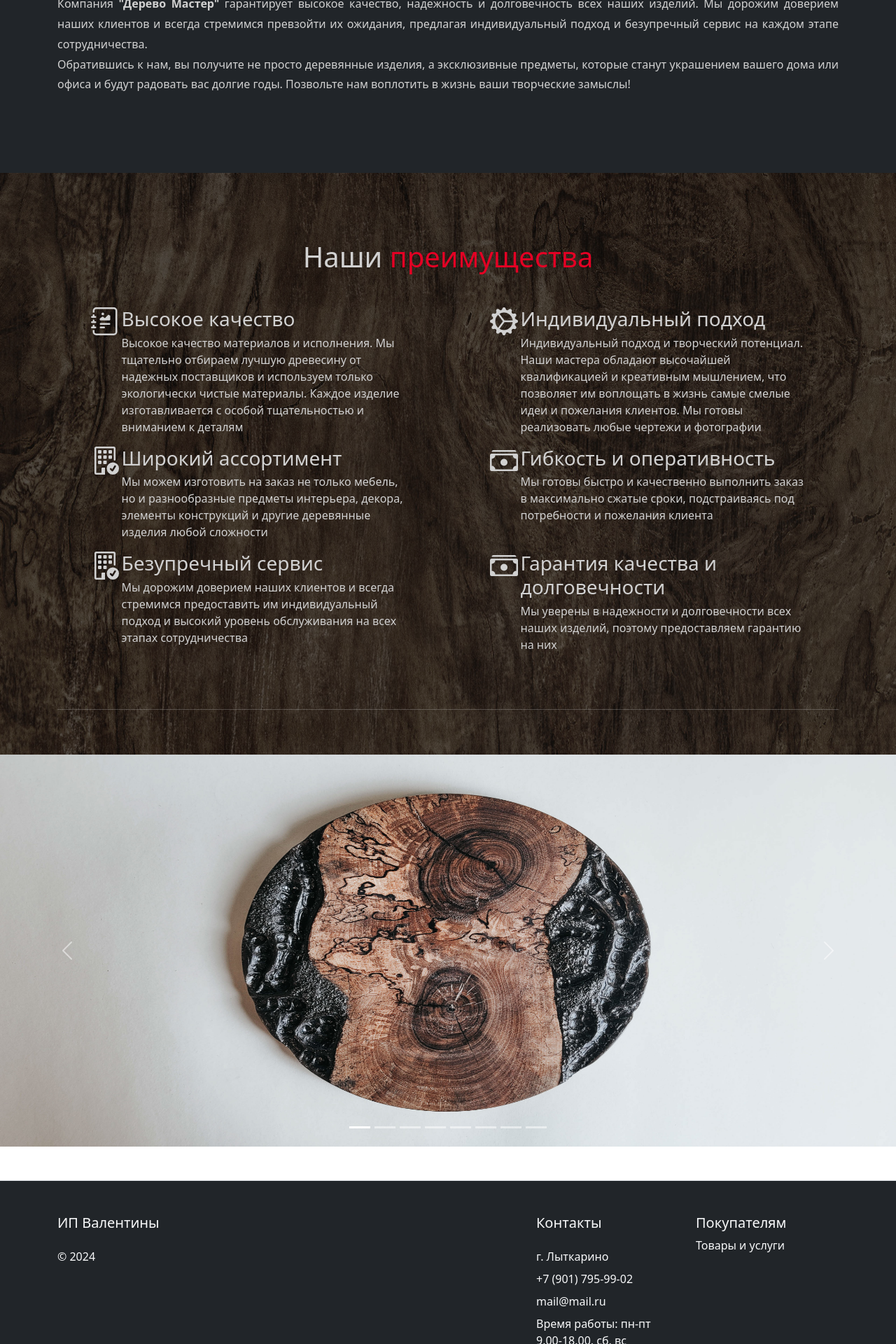
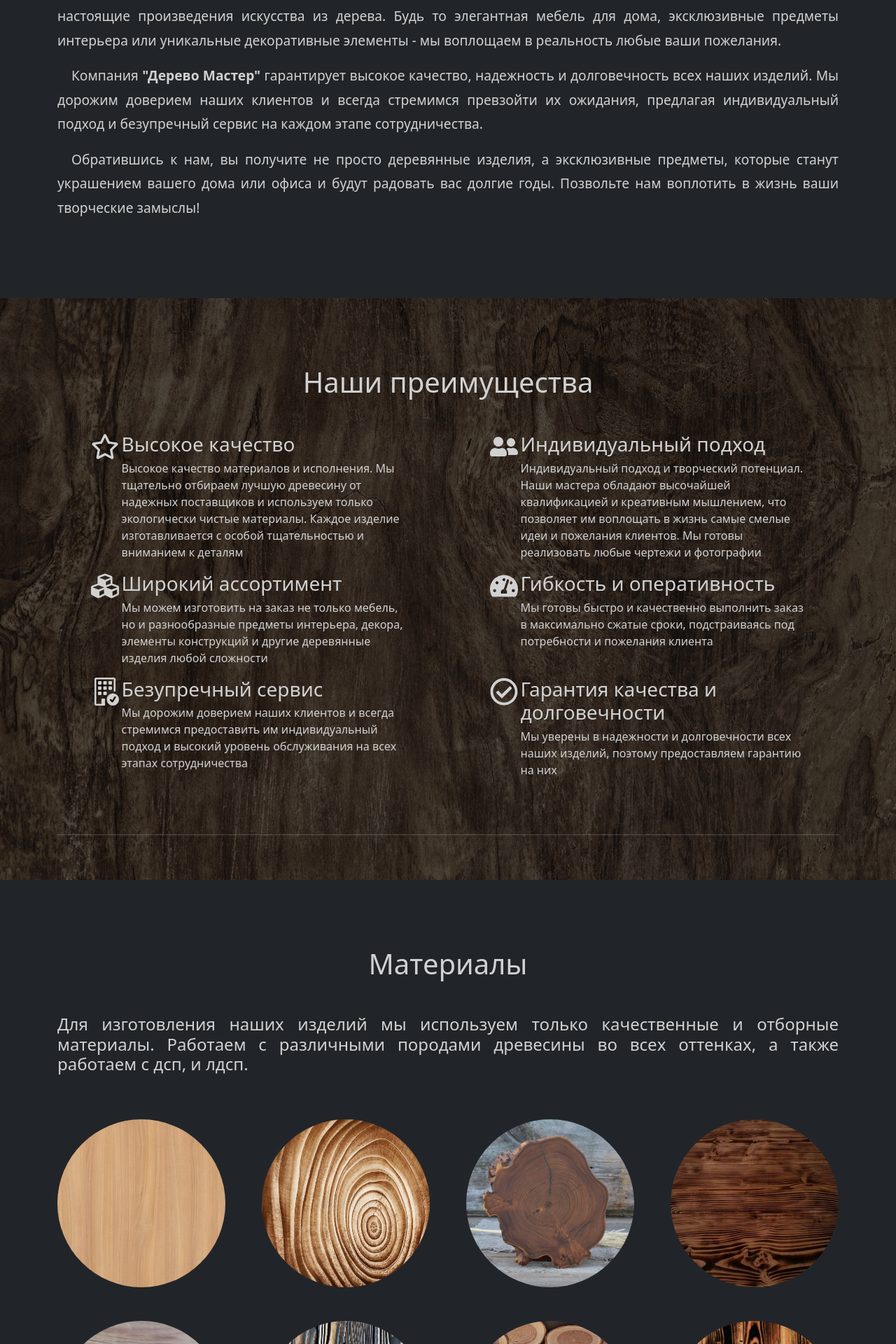
Before and after one commit to QwertykQwertov/woodland, a PHP site: page / in a window 1280 px wide. Shown: the part 1120-3040 px from the top of the page at 70% size. Run offline with PHP 8.4, Linux system fonts and the light colour scheme.

Commit message:
Обновлена главная страница

```diff
--- a/assets/css/style.css
+++ b/assets/css/style.css
@@ -24,13 +24,14 @@ body {
   align-items: center;
 }
 
-.welcome-title
-{
+.welcome-title {
   font-size: 52px;
   color: #d1d1d1;
 }
 
-.about {
+.about,
+.materials,
+.slider {
   background-color: #212529;
   color: #d1d1d1;
 }
@@ -40,10 +41,32 @@ body {
   color: #d1d1d1;
 }
 
-.advantages-overlay {
+.advantages-overlay,
+.individual-overlay {
   width: 100%;
   height: 100%;
   background-color: rgba(0, 0, 0, 0.5);
+}
+
+.material-cards-wrapper {
+  flex-wrap: wrap;
+}
+
+.material-card {
+  width: 240px;
+  height: 240px;
+  border-radius: 50%;
+  overflow: hidden;
+}
+
+.material-card>img {
+  width: 100%;
+  height: 100%;
+}
+
+.individual {
+  background-image: url('../images/78.jpg');
+  color: #d1d1d1;
 }
 
 @media (min-width: 992px) {
--- a/index.php
+++ b/index.php
@@ -29,15 +29,15 @@ $slider_data = array_values(array_diff(scandir($dir), array('..', '.')));
       </div> -->
       <div class="about-text-wrapper my-5">
         <h2 class="text-center mb-5 fs-1">Немного о нас</h2>
-        <p style="text-align: justify; line-height: 1.8;">Представляем вам компанию <strong>"Дерево Мастер"</strong> - ведущего производителя высококачественных деревянных изделий на заказ. Наша команда профессионалов с многолетним опытом работы создает уникальные предметы мебели, декора и других деревянных конструкций по индивидуальным чертежам и фотографиям клиента.<br>
+        <p style="text-align: justify; line-height: 1.8; font-size: 1.2em; text-indent: 20px;">Представляем вам компанию <strong>"Дерево Мастер"</strong> - ведущего производителя высококачественных деревянных изделий на заказ. Наша команда профессионалов с многолетним опытом работы создает уникальные предметы мебели, декора и других деревянных конструкций по индивидуальным чертежам и фотографиям клиента.</p>
 
-          Мы гордимся тем, что используем только экологически чистые материалы, тщательно отбирая лучшую древесину от надежных поставщиков. Каждое изделие изготавливается с особой тщательностью и вниманием к деталям, чтобы воплотить в жизнь ваши самые смелые идеи.<br>
+        <p style="text-align: justify; line-height: 1.8; font-size: 1.2em; text-indent: 20px;">Мы гордимся тем, что используем только экологически чистые материалы, тщательно отбирая лучшую древесину от надежных поставщиков. Каждое изделие изготавливается с особой тщательностью и вниманием к деталям, чтобы воплотить в жизнь ваши самые смелые идеи.</p>
 
-          Наши мастера обладают высочайшей квалификацией и творческим подходом, что позволяет им создавать настоящие произведения искусства из дерева. Будь то элегантная мебель для дома, эксклюзивные предметы интерьера или уникальные декоративные элементы - мы воплощаем в реальность любые ваши пожелания.<br>
+        <p style="text-align: justify; line-height: 1.8; font-size: 1.2em; text-indent: 20px;">Наши мастера обладают высочайшей квалификацией и творческим подходом, что позволяет им создавать настоящие произведения искусства из дерева. Будь то элегантная мебель для дома, эксклюзивные предметы интерьера или уникальные декоративные элементы - мы воплощаем в реальность любые ваши пожелания.</p>
 
-          Компания <strong>"Дерево Мастер"</strong> гарантирует высокое качество, надежность и долговечность всех наших изделий. Мы дорожим доверием наших клиентов и всегда стремимся превзойти их ожидания, предлагая индивидуальный подход и безупречный сервис на каждом этапе сотрудничества.<br>
+        <p style="text-align: justify; line-height: 1.8; font-size: 1.2em; text-indent: 20px;">Компания <strong>"Дерево Мастер"</strong> гарантирует высокое качество, надежность и долговечность всех наших изделий. Мы дорожим доверием наших клиентов и всегда стремимся превзойти их ожидания, предлагая индивидуальный подход и безупречный сервис на каждом этапе сотрудничества.</p>
 
-          Обратившись к нам, вы получите не просто деревянные изделия, а эксклюзивные предметы, которые станут украшением вашего дома или офиса и будут радовать вас долгие годы. Позвольте нам воплотить в жизнь ваши творческие замыслы!</p>
+        <p style="text-align: justify; line-height: 1.8; font-size: 1.2em; text-indent: 20px;">Обратившись к нам, вы получите не просто деревянные изделия, а эксклюзивные предметы, которые станут украшением вашего дома или офиса и будут радовать вас долгие годы. Позвольте нам воплотить в жизнь ваши творческие замыслы!</p>
       </div>
     </div>
   </div>
@@ -50,15 +50,16 @@ $slider_data = array_values(array_diff(scandir($dir), array('..', '.')));
   <div class="advantages-overlay">
     <div class="container py-5">
       <div class="py-5">
-        <h2 class="text-center mb-5 fs-1">Наши <span style="color: #e40024;">преимущества</span></h2>
+        <h2 class="text-center mb-5 fs-1">Наши преимущества</h2>
 
         <div class="row justify-content-around align-items-start">
           <div class="col-5 d-flex gap-1 ki-advantages-card">
             <div class="">
-              <svg xmlns="http://www.w3.org/2000/svg" width="40" height="40" fill="currentColor" class="bi bi-journal-richtext" viewBox="0 0 16 16">
-                <path d="M7.5 3.75a.75.75 0 1 1-1.5 0 .75.75 0 0 1 1.5 0zm-.861 1.542 1.33.886 1.854-1.855a.25.25 0 0 1 .289-.047L11 4.75V7a.5.5 0 0 1-.5.5h-5A.5.5 0 0 1 5 7v-.5s1.54-1.274 1.639-1.208zM5 9.5a.5.5 0 0 1 .5-.5h5a.5.5 0 0 1 0 1h-5a.5.5 0 0 1-.5-.5zm0 2a.5.5 0 0 1 .5-.5h2a.5.5 0 0 1 0 1h-2a.5.5 0 0 1-.5-.5z" />
-                <path d="M3 0h10a2 2 0 0 1 2 2v12a2 2 0 0 1-2 2H3a2 2 0 0 1-2-2v-1h1v1a1 1 0 0 0 1 1h10a1 1 0 0 0 1-1V2a1 1 0 0 0-1-1H3a1 1 0 0 0-1 1v1H1V2a2 2 0 0 1 2-2z" />
-                <path d="M1 5v-.5a.5.5 0 0 1 1 0V5h.5a.5.5 0 0 1 0 1h-2a.5.5 0 0 1 0-1H1zm0 3v-.5a.5.5 0 0 1 1 0V8h.5a.5.5 0 0 1 0 1h-2a.5.5 0 0 1 0-1H1zm0 3v-.5a.5.5 0 0 1 1 0v.5h.5a.5.5 0 0 1 0 1h-2a.5.5 0 0 1 0-1H1z" />
+              <!-- <svg xmlns="http://www.w3.org/2000/svg" width="40" height="40" fill="currentColor" viewBox="0 0 576 512">
+                <path d="M259.3 17.8L194 150.2 47.9 171.5c-26.2 3.8-36.7 36.1-17.7 54.6l105.7 103-25 145.5c-4.5 26.3 23.2 46 46.4 33.7L288 439.6l130.7 68.7c23.2 12.2 50.9-7.4 46.4-33.7l-25-145.5 105.7-103c19-18.5 8.5-50.8-17.7-54.6L382 150.2 316.7 17.8c-11.7-23.6-45.6-23.9-57.4 0z" />
+              </svg> -->
+              <svg xmlns="http://www.w3.org/2000/svg" width="40" height="40" fill="currentColor" viewBox="0 0 576 512"><!--!Font Awesome Free 6.6.0 by @fontawesome - https://fontawesome.com License - https://fontawesome.com/license/free Copyright 2024 Fonticons, Inc.-->
+                <path d="M528.1 171.5L382 150.2 316.7 17.8c-11.7-23.6-45.6-23.9-57.4 0L194 150.2 47.9 171.5c-26.2 3.8-36.7 36.1-17.7 54.6l105.7 103-25 145.5c-4.5 26.3 23.2 46 46.4 33.7L288 439.6l130.7 68.7c23.2 12.2 50.9-7.4 46.4-33.7l-25-145.5 105.7-103c19-18.5 8.5-50.8-17.7-54.6zM388.6 312.3l23.7 138.4L288 385.4l-124.3 65.3 23.7-138.4-100.6-98 139-20.2 62.2-126 62.2 126 139 20.2-100.6 98z" />
               </svg>
             </div>
             <div class="">
@@ -69,8 +70,8 @@ $slider_data = array_values(array_diff(scandir($dir), array('..', '.')));
 
           <div class="col-5 d-flex gap-1 ki-advantages-card">
             <div class="">
-              <svg xmlns="http://www.w3.org/2000/svg" width="40" height="40" fill="currentColor" class="bi bi-gear-wide-connected" viewBox="0 0 16 16">
-                <path d="M7.068.727c.243-.97 1.62-.97 1.864 0l.071.286a.96.96 0 0 0 1.622.434l.205-.211c.695-.719 1.888-.03 1.613.931l-.08.284a.96.96 0 0 0 1.187 1.187l.283-.081c.96-.275 1.65.918.931 1.613l-.211.205a.96.96 0 0 0 .434 1.622l.286.071c.97.243.97 1.62 0 1.864l-.286.071a.96.96 0 0 0-.434 1.622l.211.205c.719.695.03 1.888-.931 1.613l-.284-.08a.96.96 0 0 0-1.187 1.187l.081.283c.275.96-.918 1.65-1.613.931l-.205-.211a.96.96 0 0 0-1.622.434l-.071.286c-.243.97-1.62.97-1.864 0l-.071-.286a.96.96 0 0 0-1.622-.434l-.205.211c-.695.719-1.888.03-1.613-.931l.08-.284a.96.96 0 0 0-1.186-1.187l-.284.081c-.96.275-1.65-.918-.931-1.613l.211-.205a.96.96 0 0 0-.434-1.622l-.286-.071c-.97-.243-.97-1.62 0-1.864l.286-.071a.96.96 0 0 0 .434-1.622l-.211-.205c-.719-.695-.03-1.888.931-1.613l.284.08a.96.96 0 0 0 1.187-1.186l-.081-.284c-.275-.96.918-1.65 1.613-.931l.205.211a.96.96 0 0 0 1.622-.434l.071-.286zM12.973 8.5H8.25l-2.834 3.779A4.998 4.998 0 0 0 12.973 8.5zm0-1a4.998 4.998 0 0 0-7.557-3.779l2.834 3.78h4.723zM5.048 3.967c-.03.021-.058.043-.087.065l.087-.065zm-.431.355A4.984 4.984 0 0 0 3.002 8c0 1.455.622 2.765 1.615 3.678L7.375 8 4.617 4.322zm.344 7.646.087.065-.087-.065z" />
+              <svg xmlns="http://www.w3.org/2000/svg" width="40" height="40" fill="currentColor" viewBox="0 0 640 512"><!--!Font Awesome Free 6.6.0 by @fontawesome - https://fontawesome.com License - https://fontawesome.com/license/free Copyright 2024 Fonticons, Inc.-->
+                <path d="M192 256c61.9 0 112-50.1 112-112S253.9 32 192 32 80 82.1 80 144s50.1 112 112 112zm76.8 32h-8.3c-20.8 10-43.9 16-68.5 16s-47.6-6-68.5-16h-8.3C51.6 288 0 339.6 0 403.2V432c0 26.5 21.5 48 48 48h288c26.5 0 48-21.5 48-48v-28.8c0-63.6-51.6-115.2-115.2-115.2zM480 256c53 0 96-43 96-96s-43-96-96-96-96 43-96 96 43 96 96 96zm48 32h-3.8c-13.9 4.8-28.6 8-44.2 8s-30.3-3.2-44.2-8H432c-20.4 0-39.2 5.9-55.7 15.4 24.4 26.3 39.7 61.2 39.7 99.8v38.4c0 2.2-.5 4.3-.6 6.4H592c26.5 0 48-21.5 48-48 0-61.9-50.1-112-112-112z" />
               </svg>
             </div>
             <div class="">
@@ -83,10 +84,8 @@ $slider_data = array_values(array_diff(scandir($dir), array('..', '.')));
         <div class="row justify-content-around align-items-start">
           <div class="col-5 d-flex gap-1 ki-advantages-card">
             <div class="">
-              <svg xmlns="http://www.w3.org/2000/svg" width="40" height="40" fill="currentColor" class="bi bi-building-check" viewBox="0 0 16 16">
-                <path d="M12.5 16a3.5 3.5 0 1 0 0-7 3.5 3.5 0 0 0 0 7Zm1.679-4.493-1.335 2.226a.75.75 0 0 1-1.174.144l-.774-.773a.5.5 0 0 1 .708-.708l.547.548 1.17-1.951a.5.5 0 1 1 .858.514Z" />
-                <path d="M2 1a1 1 0 0 1 1-1h10a1 1 0 0 1 1 1v6.5a.5.5 0 0 1-1 0V1H3v14h3v-2.5a.5.5 0 0 1 .5-.5H8v4H3a1 1 0 0 1-1-1V1Z" />
-                <path d="M4.5 2a.5.5 0 0 0-.5.5v1a.5.5 0 0 0 .5.5h1a.5.5 0 0 0 .5-.5v-1a.5.5 0 0 0-.5-.5h-1Zm3 0a.5.5 0 0 0-.5.5v1a.5.5 0 0 0 .5.5h1a.5.5 0 0 0 .5-.5v-1a.5.5 0 0 0-.5-.5h-1Zm3 0a.5.5 0 0 0-.5.5v1a.5.5 0 0 0 .5.5h1a.5.5 0 0 0 .5-.5v-1a.5.5 0 0 0-.5-.5h-1Zm-6 3a.5.5 0 0 0-.5.5v1a.5.5 0 0 0 .5.5h1a.5.5 0 0 0 .5-.5v-1a.5.5 0 0 0-.5-.5h-1Zm3 0a.5.5 0 0 0-.5.5v1a.5.5 0 0 0 .5.5h1a.5.5 0 0 0 .5-.5v-1a.5.5 0 0 0-.5-.5h-1Zm3 0a.5.5 0 0 0-.5.5v1a.5.5 0 0 0 .5.5h1a.5.5 0 0 0 .5-.5v-1a.5.5 0 0 0-.5-.5h-1Zm-6 3a.5.5 0 0 0-.5.5v1a.5.5 0 0 0 .5.5h1a.5.5 0 0 0 .5-.5v-1a.5.5 0 0 0-.5-.5h-1Zm3 0a.5.5 0 0 0-.5.5v1a.5.5 0 0 0 .5.5h1a.5.5 0 0 0 .5-.5v-1a.5.5 0 0 0-.5-.5h-1Z" />
+              <svg xmlns="http://www.w3.org/2000/svg" width="40" height="40" fill="currentColor" viewBox="0 0 512 512"><!--!Font Awesome Free 6.6.0 by @fontawesome - https://fontawesome.com License - https://fontawesome.com/license/free Copyright 2024 Fonticons, Inc.-->
+                <path d="M488.6 250.2L392 214V105.5c0-15-9.3-28.4-23.4-33.7l-100-37.5c-8.1-3.1-17.1-3.1-25.3 0l-100 37.5c-14.1 5.3-23.4 18.7-23.4 33.7V214l-96.6 36.2C9.3 255.5 0 268.9 0 283.9V394c0 13.6 7.7 26.1 19.9 32.2l100 50c10.1 5.1 22.1 5.1 32.2 0l103.9-52 103.9 52c10.1 5.1 22.1 5.1 32.2 0l100-50c12.2-6.1 19.9-18.6 19.9-32.2V283.9c0-15-9.3-28.4-23.4-33.7zM358 214.8l-85 31.9v-68.2l85-37v73.3zM154 104.1l102-38.2 102 38.2v.6l-102 41.4-102-41.4v-.6zm84 291.1l-85 42.5v-79.1l85-38.8v75.4zm0-112l-102 41.4-102-41.4v-.6l102-38.2 102 38.2v.6zm240 112l-85 42.5v-79.1l85-38.8v75.4zm0-112l-102 41.4-102-41.4v-.6l102-38.2 102 38.2v.6z" />
               </svg>
             </div>
             <div class="">
@@ -97,9 +96,8 @@ $slider_data = array_values(array_diff(scandir($dir), array('..', '.')));
 
           <div class="col-5 d-flex gap-1 ki-advantages-card">
             <div class="">
-              <svg xmlns="http://www.w3.org/2000/svg" width="40" height="40" fill="currentColor" class="bi bi-cash-stack" viewBox="0 0 16 16">
-                <path d="M1 3a1 1 0 0 1 1-1h12a1 1 0 0 1 1 1H1zm7 8a2 2 0 1 0 0-4 2 2 0 0 0 0 4z" />
-                <path d="M0 5a1 1 0 0 1 1-1h14a1 1 0 0 1 1 1v8a1 1 0 0 1-1 1H1a1 1 0 0 1-1-1V5zm3 0a2 2 0 0 1-2 2v4a2 2 0 0 1 2 2h10a2 2 0 0 1 2-2V7a2 2 0 0 1-2-2H3z" />
+              <svg xmlns="http://www.w3.org/2000/svg" width="40" height="40" fill="currentColor" viewBox="0 0 576 512"><!--!Font Awesome Free 6.6.0 by @fontawesome - https://fontawesome.com License - https://fontawesome.com/license/free Copyright 2024 Fonticons, Inc.-->
+                <path d="M288 32C128.9 32 0 160.9 0 320c0 52.8 14.3 102.3 39.1 144.8 5.6 9.6 16.3 15.2 27.4 15.2h443c11.1 0 21.8-5.6 27.4-15.2C561.8 422.3 576 372.8 576 320c0-159.1-128.9-288-288-288zm0 64c14.7 0 26.6 10.1 30.3 23.7-1.1 2.3-2.6 4.2-3.5 6.7l-9.2 27.7c-5.1 3.5-11 6-17.6 6-17.7 0-32-14.3-32-32S270.3 96 288 96zM96 384c-17.7 0-32-14.3-32-32s14.3-32 32-32 32 14.3 32 32-14.3 32-32 32zm48-160c-17.7 0-32-14.3-32-32s14.3-32 32-32 32 14.3 32 32-14.3 32-32 32zm246.8-72.4l-61.3 184C343.1 347.3 352 364.5 352 384c0 11.7-3.4 22.6-8.9 32H232.9c-5.5-9.5-8.9-20.3-8.9-32 0-33.9 26.5-61.4 59.9-63.6l61.3-184c4.2-12.6 17.7-19.5 30.4-15.2 12.6 4.2 19.4 17.8 15.2 30.4zm14.7 57.2l15.5-46.6c3.5-1.3 7.1-2.2 11.1-2.2 17.7 0 32 14.3 32 32s-14.3 32-32 32c-11.4 0-20.9-6.3-26.6-15.2zM480 384c-17.7 0-32-14.3-32-32s14.3-32 32-32 32 14.3 32 32-14.3 32-32 32z" />
               </svg>
             </div>
             <div class="">
@@ -127,9 +125,8 @@ $slider_data = array_values(array_diff(scandir($dir), array('..', '.')));
 
           <div class="col-5 d-flex gap-1 ki-advantages-card">
             <div class="">
-              <svg xmlns="http://www.w3.org/2000/svg" width="40" height="40" fill="currentColor" class="bi bi-cash-stack" viewBox="0 0 16 16">
-                <path d="M1 3a1 1 0 0 1 1-1h12a1 1 0 0 1 1 1H1zm7 8a2 2 0 1 0 0-4 2 2 0 0 0 0 4z" />
-                <path d="M0 5a1 1 0 0 1 1-1h14a1 1 0 0 1 1 1v8a1 1 0 0 1-1 1H1a1 1 0 0 1-1-1V5zm3 0a2 2 0 0 1-2 2v4a2 2 0 0 1 2 2h10a2 2 0 0 1 2-2V7a2 2 0 0 1-2-2H3z" />
+              <svg xmlns="http://www.w3.org/2000/svg" width="40" height="40" fill="currentColor" viewBox="0 0 512 512"><!--!Font Awesome Free 6.6.0 by @fontawesome - https://fontawesome.com License - https://fontawesome.com/license/free Copyright 2024 Fonticons, Inc.-->
+                <path d="M256 8C119 8 8 119 8 256s111 248 248 248 248-111 248-248S393 8 256 8zm0 48c110.5 0 200 89.5 200 200 0 110.5-89.5 200-200 200-110.5 0-200-89.5-200-200 0-110.5 89.5-200 200-200m140.2 130.3l-22.5-22.7c-4.7-4.7-12.3-4.7-17-.1L215.3 303.7l-59.8-60.3c-4.7-4.7-12.3-4.7-17-.1l-22.7 22.5c-4.7 4.7-4.7 12.3-.1 17l90.8 91.5c4.7 4.7 12.3 4.7 17 .1l172.6-171.2c4.7-4.7 4.7-12.3 .1-17z" />
               </svg>
             </div>
             <div class="">
@@ -146,8 +143,75 @@ $slider_data = array_values(array_diff(scandir($dir), array('..', '.')));
 </section>
 <!-- End Преимущества -->
 
+<!-- Материалы  -->
+<section class="materials">
+  <div class="container">
+    <!-- <hr class="ki-custom-hr"> -->
+    <div class='about-wrapper d-flex flex-column gap-5 my-5 align-items-center'>
+      <!-- <div class="about-image-wrapper">
+        <img class="about-image" src="/assets/images/about_test.jpg" alt="Наша команда">
+      </div> -->
+      <div class="about-text-wrapper mt-5">
+        <h2 class="text-center mb-5 fs-1">Материалы</h2>
+        <p style="text-align: justify; line-height: 1.2; font-size: 1.5em">
+          Для изготовления наших изделий мы используем только качественные и отборные материалы. Работаем с различными породами древесины во всех оттенках, а также
+          работаем с дсп, и лдсп.
+        </p>
+      </div>
+
+      <div class="material-cards-wrapper d-flex justify-content-between gap-5">
+        <div class="material-card">
+          <img src="./assets/images/materials/buk.jpg" alt="">
+        </div>
+        <div class="material-card">
+          <img src="./assets/images/materials/listvennica.jpg" alt="">
+        </div>
+        <div class="material-card">
+          <img src="./assets/images/materials/olive.jpg" alt="">
+        </div>
+        <div class="material-card">
+          <img src="/assets/images/materials/venge.jpg" alt="">
+        </div>
+        <div class="material-card">
+          <img src="/assets/images/materials/vishnya.jpg" alt="">
+        </div>
+        <div class="material-card">
+          <img src="/assets/images/materials/wood_black.jpg" alt="">
+        </div>
+        <div class="material-card">
+          <img src="/assets/images/materials/yasen.jpg" alt="">
+        </div>
+        <div class="material-card">
+          <img src="/assets/images/materials/wood_dark.jpg" alt="">
+        </div>
+
+      </div>
+    </div>
+  </div>
+</section>
+<!-- END Материалы  -->
+
+<!-- По индивидуальному заказу -->
+<section class="individual">
+  <div class="individual-overlay">
+    <div class="container py-5">
+      <div class="py-5">
+        <h2 class="text-center mb-5 fs-1">Деревянные изделия по индивидельному заказу</h2>
+        <p style="text-align: justify; line-height: 1.2; font-size: 1.5em; text-indent: 20px;">Мы предлагаем полный цикл изготовления продукции - от проработки технической документации до финальной реализации проекта. Благодаря современному оборудованию и опытным специалистам, мы гарантируем высокую точность исполнения и соответствие всем заданным параметрам.</p>
+        <p style="text-align: justify; line-height: 1.2; font-size: 1.5em; text-indent: 20px;">Каждый проект для нас уникален, и мы уделяем особое внимание требованиям и пожеланиям клиента. Наши технологи готовы проконсультировать по всем техническим вопросам и предложить оптимальные решения для вашей задачи. Мы обеспечиваем строгий контроль качества на всех этапах производства и соблюдаем согласованные сроки изготовления.</p>
+        <p style="text-align: justify; line-height: 1.2; font-size: 1.5em; text-indent: 20px;"> Доверьте реализацию ваших проектов профессионалам - мы воплотим в жизнь изделия любой сложности по вашим чертежам!</p>
+        </p>
+      </div>
+      <hr class="ki-custom-hr">
+
+    </div>
+  </div>
+</section>
+<!-- END По индивидуальному заказу -->
+
 <!-- Slider -->
-<div style="flex:1;">
+<section class="slider">
+  <div class="container py-5" style="flex:1;">
     <div class="row m-0">
       <div id="carouselExampleAutoplaying" class="carousel slide p-0" data-bs-ride="carousel" data-bs-interval="3000">
         <div class="carousel-indicators">
@@ -179,5 +243,6 @@ $slider_data = array_values(array_diff(scandir($dir), array('..', '.')));
       </div>
     </div>
   </div>
+</section>
 <!-- END slider -->
 <? include_once $_SERVER['DOCUMENT_ROOT'] . "/modules/footer.php"; ?>
--- a/modules/footer.php
+++ b/modules/footer.php
@@ -1,4 +1,4 @@
-<footer class=" mt-5 border-top bg-dark text-light">
+<footer class=" pt-5 bg-black text-light">
   <div class="container">
     <div class="row row-cols-1 row-cols-sm-2 row-cols-md-5 py-5">
       <div class="col mb-3">
```
Also changed, not shown: assets/images/materials/buk.jpg (added), assets/images/materials/listvennica.jpg (added), assets/images/materials/olive.jpg (added), assets/images/materials/venge.jpg (added), assets/images/materials/vishnya.jpg (added), assets/images/materials/wood_black.jpg (added), assets/images/materials/wood_dark.jpg (added), assets/images/materials/yasen.jpg (added). Lines whose indentation alone changed are shown as unchanged.
